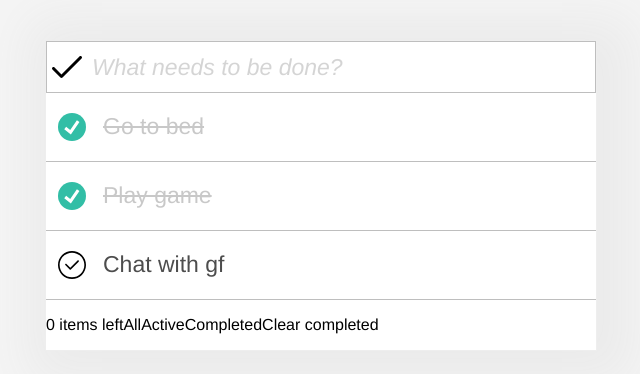
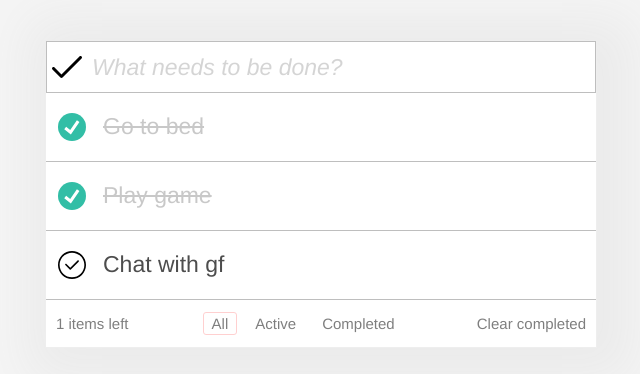
Before and after one commit to loild193/React-Learn, a React (Create React App) app in the folder todo-list/: page / in a window 1280 px wide. Shown: the top 374 px of the page, without its empty margins (319-959 px from the left). Built offline with nearby package versions, Linux system fonts and the light colour scheme.

Commit message:
finish todo-list app

```diff
--- a/todo-list/src/App.css
+++ b/todo-list/src/App.css
@@ -39,23 +39,20 @@
   'Arial',
   sans-serif;
   font-weight: normal;
-  font-size: 16px;
+  font-size: 15px;
   display: flex;
+  padding: 0px 10px;
+  opacity: 0.5;
 }
 
-.App .Footer Filter {
+.App .Footer .Filter {
   flex-grow: 1;
+  text-align: center;
+  padding: 15px 0px;
 }
 
-.App-logo {
-  height: 40vmin;
-  pointer-events: none;
-}
-
-@media (prefers-reduced-motion: no-preference) {
-  .App-logo {
-    animation: App-logo-spin infinite 20s linear;
-  }
+.App .Footer .Filter span {
+  margin: 0 5px;
 }
 
 .App-header {
@@ -68,16 +65,3 @@
   font-size: calc(10px + 2vmin);
   color: white;
 }
-
-.App-link {
-  color: #61dafb;
-}
-
-@keyframes App-logo-spin {
-  from {
-    transform: rotate(0deg);
-  }
-  to {
-    transform: rotate(360deg);
-  }
-}
--- a/todo-list/src/App.js
+++ b/todo-list/src/App.js
@@ -1,7 +1,6 @@
 import React, { Component } from 'react';
 import './App.css';
 import TodoItem from './components/TodoItem';
-import Filter from './components/Filter';
 
 import tick from './components/img/tick.svg';
 
@@ -11,7 +10,7 @@ class App extends Component {
     super();
     this.state = {
       newItem: '',
-      left: 0,
+      left: 1,
       filter: [
         { choice: 'All', isChoiced: true },
         { choice: 'Active', isChoiced: false },
@@ -28,6 +27,7 @@ class App extends Component {
     this.onKeyUp = this.onKeyUp.bind(this);
     this.onChange = this.onChange.bind(this);
     this.HandleImgClick = this.HandleImgClick.bind(this);
+    this.clearCompleted = this.clearCompleted.bind(this);
   };
 
   onItemClicked(item) {
@@ -35,7 +35,16 @@ class App extends Component {
       const isDone = item.isDone;
       const index = this.state.todoItems.indexOf(item);
       const {todoItems} = this.state;
+      let count = this.state.left;
+
+      if (item.isDone) {
+        count ++;
+      } else {
+        count --;
+      }
+
       this.setState({
+        left: count,
         todoItems: [
           ...todoItems.slice(0, index),
           {
@@ -51,6 +60,7 @@ class App extends Component {
   onKeyUp(event) {
     if (event.keyCode === 13) {
       let text = event.target.value;
+      let count = this.state.left + 1;
 
       if (!text) {
         return ;
@@ -61,17 +71,17 @@ class App extends Component {
 
       this.setState({
         newItem: '',
+        left: count,
         todoItems: [
           { title: text, isDone: false },
           ...this.state.todoItems
         ]
       });
-    } else {
-
     }
   }
 
   onChange(event) {
+    console.log(this.state.todoItems);
     this.setState({
       newItem: event.target.value
     });
@@ -95,25 +105,96 @@ class App extends Component {
       for (let item of todoItems) {
         if (!item.isDone) {
           return {
+            left: 0,
             todoItems: trueItems
           };
         }
       }
       return {
+        left: todoItems.length,
         todoItems: falseItems
       };
     });
   }
 
+  onSpanClick(fil) {
+    return (event) => {
+      this.setState((state) => {
+        const index = state.filter.indexOf(fil);
+        const {filter} = state;
+        const todoItems = state.todoItems;
+        let newFilter = [];
+        // let choice;
+
+        for (let filt of filter) {
+          if (filter.indexOf(filt) === index) {
+            let newFilt = {...filt, isChoiced:true};
+            // choice = filt.choice;
+            newFilter.push(newFilt);
+          } else {
+            let newFilt = {...filt, isChoiced:false};
+            newFilter.push(newFilt);
+          }
+        }
+
+        let trueItems = [];
+        for (let item of todoItems) {
+          if (item.isDone)
+            trueItems.push(item);
+        }
+
+        let falseItems = [];
+        for (let item of todoItems) {
+          if (!item.isDone)
+            falseItems.push(item);
+        }
+        // if (choice === 'Active') {
+        //   return {
+        //     filter: newFilter,
+        //     todoItems: trueItems
+        //   }
+        // } else if (choice === 'Completed') {
+        //   return {
+        //     filter: newFilter,
+        //     todoItems: falseItems
+        //   }
+        // }
+        return todoItems;
+      });
+    };
+  }
+
+  clearCompleted(){
+    const {todoItems} = this.state;
+    let trueItems = [];
+
+    for (let item of todoItems) {
+      if (!item.isDone)
+        trueItems.push(item);
+    }
+
+    this.setState({
+      todoItems: trueItems
+    });
+  }
+
   render() {
     const {newItem, left, filter, todoItems} = this.state;
+    let clear = this.state.clear;
     let items = Object.values(todoItems);
 
+    for (const item of items) {
+      if (item.isDone) {
+        clear = true;
+        break;
+      }
+    }
     return (
       <div className="App">
         <div className="Header">
           <img
             src={tick}
+            alt="tick"
             width="32"
             height="30"
             onClick={this.HandleImgClick}
@@ -139,8 +220,35 @@ class App extends Component {
         }
         <div className="Footer">
           <p>{left} items left</p>
-          <Filter filter={filter} />
-          <p>Clear completed</p>
+          <div className="Filter">
+            {
+              filter.map( (fil, index) => {
+                if (fil.isChoiced) {
+                  return <span
+                    key={index}
+                    style={{border: "1px solid #ffa2a2",
+                    padding: "2px 8px",
+                    borderRadius: "3px"}}
+                    onClick={this.onSpanClick(fil)}>
+                    {fil.choice}
+                  </span>;
+                }
+                return <span
+                  key={index}
+                  style={{padding: "2px 8px"}}
+                  onClick={this.onSpanClick(fil)}>
+                  {fil.choice}</span>;
+              })
+            }
+          </div>
+          {
+            clear === true &&
+            <p style={{visibility: "visible"}} onClick={this.clearCompleted} >Clear completed</p>
+          }
+          {
+            clear === false &&
+            <p style={{visibility: "hidden"}} onClick={this.clearCompleted} >Clear completed</p>
+          }
         </div>
       </div>
     );
--- a/todo-list/src/components/TodoItem.js
+++ b/todo-list/src/components/TodoItem.js
@@ -18,9 +18,9 @@ class TodoItem extends Component {
       <div className={classNames('TodoItem', {
         'TodoItem-done': item.isDone
       })}>
-        <img src={url} width={32} height={28} onClick={onClick}/>
+        <img src={url} alt="check" width={32} height={28} onClick={onClick}/>
         <p>{item.title}</p>
-        <img id="cancel" src={cancel} width={16} height={28} />
+        <img id="cancel" alt="cancel" src={cancel} width={16} height={28} />
       </div>
     );
   }
```
